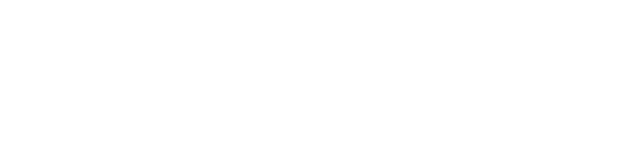
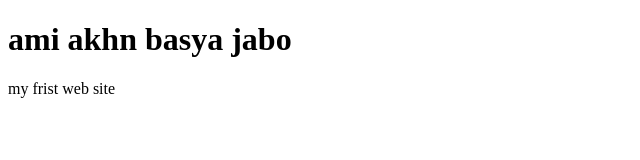
Before and after one commit to ismailhasanw/my-frist-web-site, a plain HTML site: page index.html in a window 1280 px wide. Shown: the whole page, without its empty margins (0-640 px from the left). Drawn offline with Linux system fonts and the light colour scheme.

Commit message:
learned github

```diff
--- a/index.html
+++ b/index.html
@@ -8,5 +8,7 @@
 </head>
 <body>
 
+   <h1> ami akhn basya jabo</h1>
+    my frist web site
 </body>
 </html>
```
